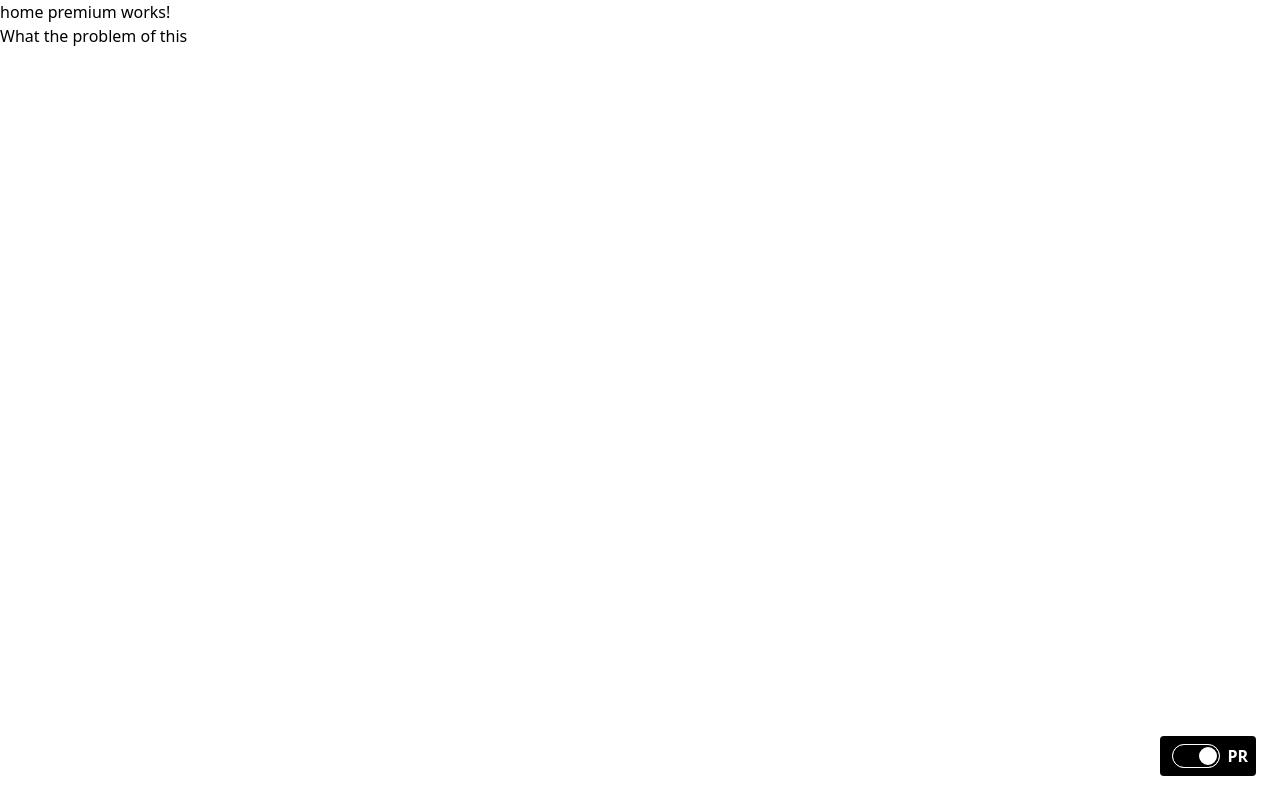
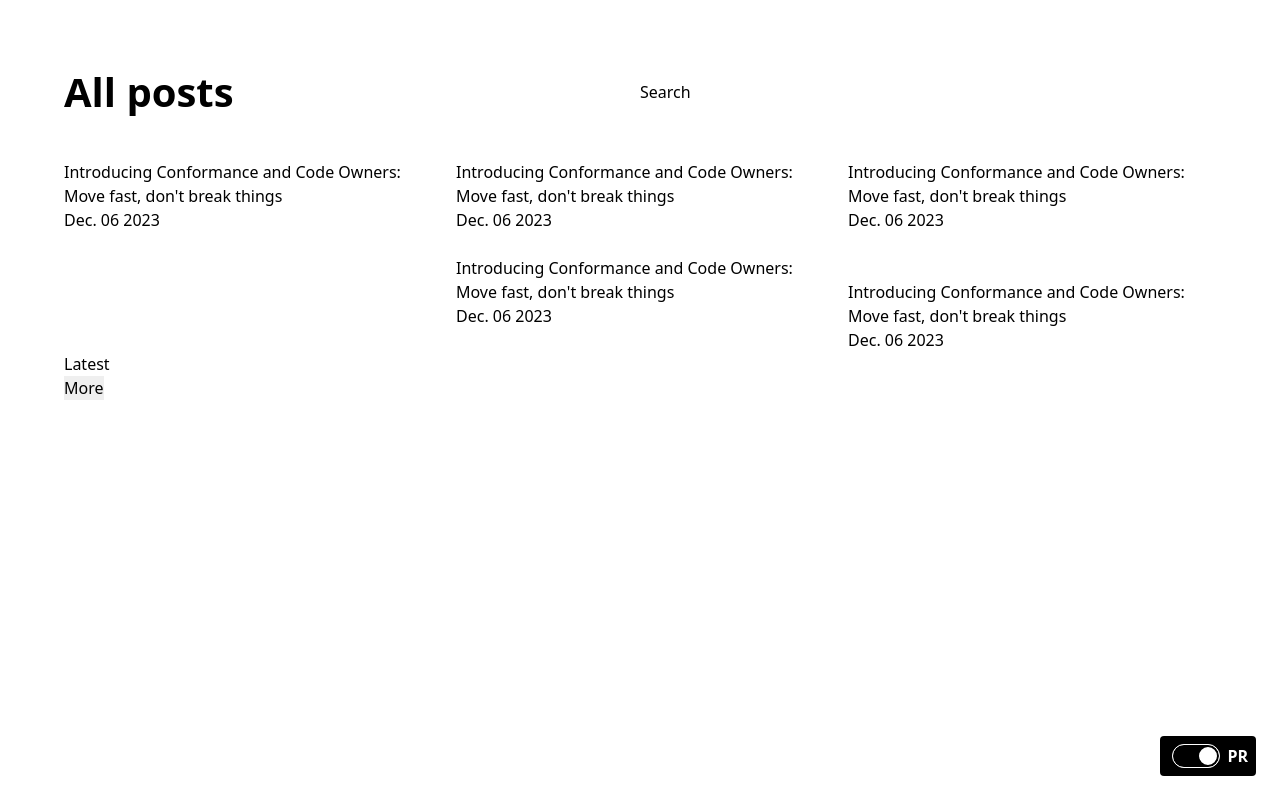
Before and after one commit to DawnGate/angular-blog, an Angular app: page /simple in a window 1280 px wide. Both pictures are taken after a click on the checkbox 1196 px from the left and 756 px from the top of the page. Built offline with nearby package versions, Linux system fonts and the light colour scheme.

Commit message:
feat: update premium view

```diff
--- a/src/app/app.routes.ts
+++ b/src/app/app.routes.ts
@@ -14,7 +14,9 @@ export const routes: Routes = [
     loadChildren: () => import("./simple/routes").then(res => res.SIMPLE_ROUTES)
   },
   {
-    path: 'premium', component: HomePremiumComponent,
+    path: 'premium',
+    component: HomePremiumComponent,
+    loadChildren: () => import("./premium/routes").then(res => res.SIMPLE_ROUTES)
   },
   {
     path: '**', component: HomeSimpleComponent
--- a/src/app/premium/home/home.component.html
+++ b/src/app/premium/home/home.component.html
@@ -1,2 +1,32 @@
-<p>home premium works!</p>
-<div>What the problem of this</div>
+<main class="container">
+  <div class="header">
+    <div class="blog-title">
+      <p>All posts</p>
+    </div>
+    <div class="header-search">
+      Search
+    </div>
+  </div>
+  <div class="bentos-container hightlight-posts">
+    <div class="highlight-post" *ngFor="let post of highlightPosts; index as i" [class.main]="i===0" [class.end]="i===2||i===3">
+      <div class="highligh-post-container">
+        <div>
+          <img />
+        </div>
+        <div>
+          {{post.title}}
+        </div>
+        <div>
+          <div></div>
+          <div>{{post.date | date:"MMM. dd YYYY"}}</div>
+        </div>
+      </div>
+    </div>
+  </div>
+  <div>
+    <div>Latest</div>
+    <div>
+      <button>More</button>
+    </div>
+  </div>
+</main>
--- a/src/app/premium/home/home.component.scss
+++ b/src/app/premium/home/home.component.scss
@@ -0,0 +1,44 @@
+main.container {
+  max-width: 1200px;
+  padding: 24px;
+  margin: 0 auto;
+}
+
+.header {
+  margin: 40px 0;
+
+  display: flex;
+  align-items: center;
+  justify-content: space-between;
+}
+
+.blog-title {
+  font-size: 40px;
+  line-height: 56px;
+  font-weight: 600;
+
+  flex: 1;
+}
+
+.header-search {
+  flex: 1;
+}
+
+.bentos-container {
+  display: grid;
+  grid-template-columns: 1fr 1fr 1fr;
+  gap: 24px;
+
+  .highlight-post {
+
+    grid-row-start: span 3;
+
+    &.main {
+      grid-row-start: span 7;
+    }
+
+    &.end {
+      grid-row-start: span 4;
+    }
+  }
+}
--- a/src/app/premium/home/home.component.ts
+++ b/src/app/premium/home/home.component.ts
@@ -1,12 +1,27 @@
-import { Component } from '@angular/core';
+import { Component, OnInit } from '@angular/core';
+import { IShortPost, PostsService } from '../posts.service';
+import { CommonModule } from '@angular/common';
 
 @Component({
   selector: 'app-premium-home',
   standalone: true,
-  imports: [],
+  imports: [CommonModule],
   templateUrl: './home.component.html',
   styleUrl: './home.component.scss'
 })
-export class HomePremiumComponent {
+export class HomePremiumComponent implements OnInit {
+
+  highlightPosts: IShortPost[] = []
+
+  constructor(private postService: PostsService){
+  }
+
+  ngOnInit(){
+    this.postService.getHighlightPosts().subscribe(res => {
+      if(res){
+        this.highlightPosts = [res[0], res[0], res[0], res[0], res[0]]
+      }
+    })
+  }
 
 }
--- /dev/null
+++ b/src/app/premium/posts.service.ts
@@ -0,0 +1,29 @@
+import { HttpClient } from '@angular/common/http';
+import { Injectable } from '@angular/core';
+
+export interface IShortPost {
+  title: string,
+  slug: string,
+  authors: {
+    name: string,
+    avatar: string
+  }[],
+  date: string,
+  ogImage: string
+}
+
+@Injectable({
+  providedIn: 'root'
+})
+export class PostsService {
+
+  constructor(private http: HttpClient) { }
+
+  getPosts = () => {
+    return this.http.get("https://vercel.com/api/blog/posts?skip=20&limit=10&fields.recommended=false&order=-fields.date")
+  }
+
+  getHighlightPosts = () => {
+    return this.http.get<IShortPost[]>("/assets/premium-highlight.json")
+  }
+}
--- /dev/null
+++ b/src/app/premium/routes.ts
@@ -0,0 +1,8 @@
+import { Route } from "@angular/router";
+import { HomePremiumComponent } from "./home/home.component";
+// import { SlugPostComponent } from "./slug-post/slug-post.component";
+
+export const SIMPLE_ROUTES: Route[] = [
+  { path: '', component: HomePremiumComponent},
+  // { path: 'post/:slugId', component: SlugPostComponent}
+]
--- a/src/app/simple/posts.service.ts
+++ b/src/app/simple/posts.service.ts
@@ -1,7 +1,5 @@
 import { HttpClient } from '@angular/common/http';
 import { Injectable } from '@angular/core';
-
-
 
 export interface PostShort {
   author: {
--- /dev/null
+++ b/src/assets/premium-highlight.json
@@ -0,0 +1,18 @@
+[
+  {
+    "title": "Introducing Conformance and Code Owners: Move fast, don't break things",
+    "slug": "introducing-conformance",
+    "authors": [
+      {
+        "name": "Brody McKee",
+        "avatar": "https://vercel.com/api/www/avatar?u=mrmckeb&s=48"
+      },
+      {
+        "name": "Cody Brouwers",
+        "avatar": "https://vercel.com/api/www/avatar?u=codybrouwers&s=48"
+      }
+    ],
+    "date": "2023-12-06T01:00:00.000Z",
+    "ogImage": "https://assets.vercel.com/image/upload/contentful/image/e5382hct74si/38HjoSb9d99JzhKlbHtPo2/d06c7dac235820eee197f056d19d50ef/OG_Template.png"
+  }
+]
```
